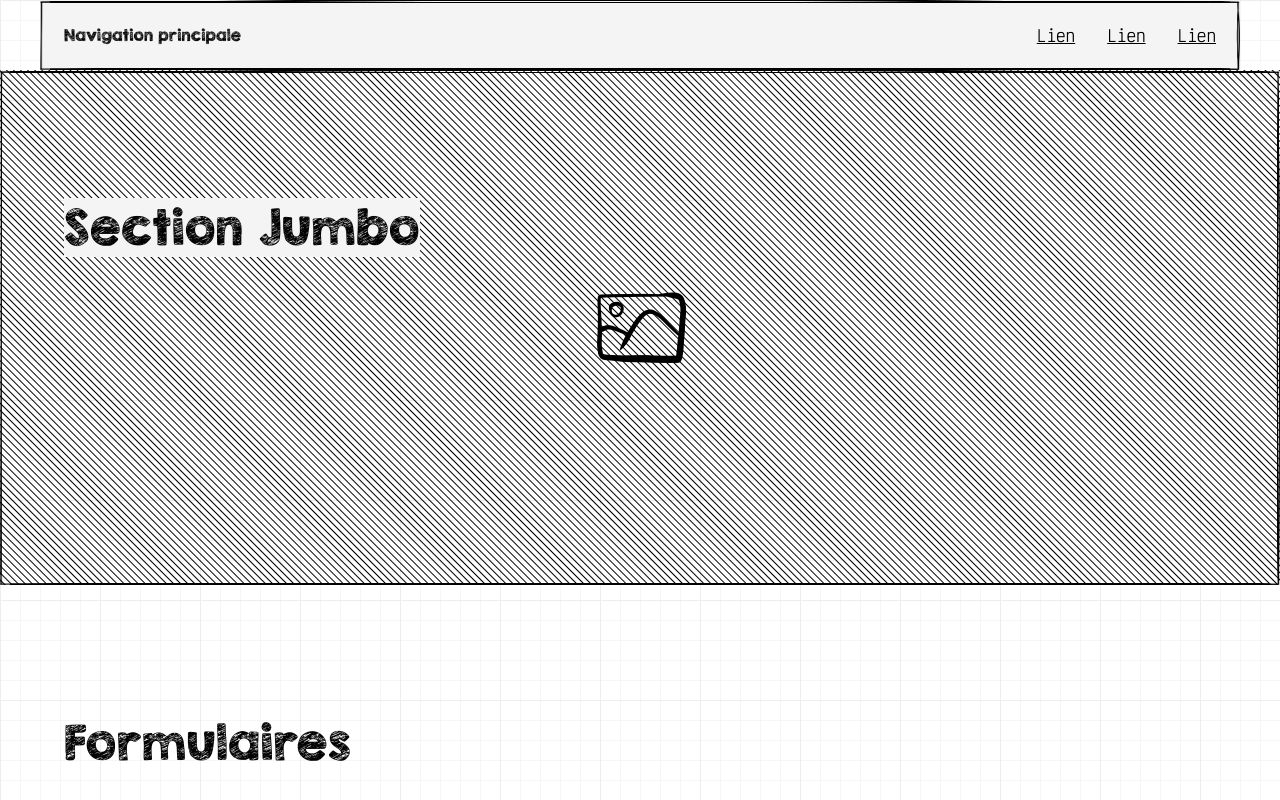
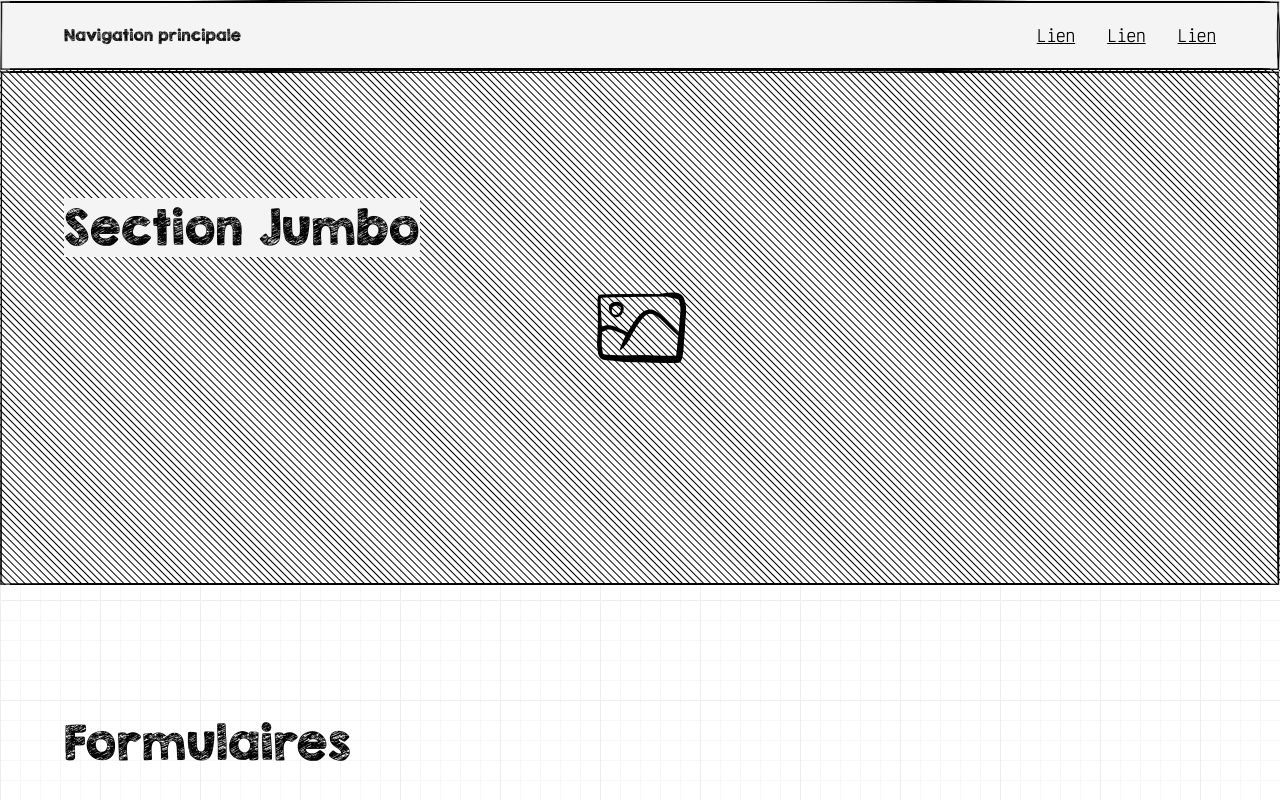
Before and after one commit to ita-design-system/blueprint, a plain HTML site: page index.html in a window 1280 px wide. Shown: the top 800 px of the page. Drawn offline with Linux system fonts and the light colour scheme; files whose address does not match are found by name.

Commit message:
feat: favicon + adaptation navbar

```diff
--- a/index.html
+++ b/index.html
@@ -10,7 +10,7 @@
     <meta itemprop="name" content="CSS Classes | BluePrint">
     <meta name="description" itemprop="description" content="List of all available CSS classes for BluePrint">
     <meta name="application-name" content="CSS Classes | BluePrint">
-    <link rel="icon" type="image/png" href="./docs/favicon.png">
+    <link rel="icon" type="image/png" href="./medias/favicon.png">
 
     <meta name="msapplication-TileColor" content="#182026">
     <meta name="theme-color" content="#182026">
@@ -55,7 +55,9 @@
 </head>
 <body class="m-0 | ff-400" style="min-height: 200vh;">
 
-    <nav class="d-flex ai-center jc-space-between gap-6 | pos-sticky top-0 z-1 | maxw-var1 p-5 m-auto | boimg-2 bc-200">
+    <!-- Navigation principale -->
+    <nav class="pos-sticky top-0 z-1 | boimg-2 bc-200">
+        <div class="d-flex ai-center jc-space-between gap-6 | w-100 maxw-var1 p-5 m-auto">
             <div class="d-flex ai-center gap-3 | ff-sketch">
                 <span class="icon-menu fs-5 d-none--xl"></span>
                 Navigation principale
@@ -65,8 +67,10 @@
                 <a href="#">Lien</a>
                 <a href="#">Lien</a>
             </div>
+        </div>
     </nav>
 
+    <!-- Section Jumbo -->
     <section class="d-flex ai-center fd-column | pos-relative | w-100 pt-9 pb-9 | baimg-stripes-1 boimg-2">
         <div class="pos-absolute top-50 left-50 t-tY-50 t-tX-50"><span class="icon-image fs-9"></span></div>
         <div class="d-flex | w-100 maxw-var1 pl-5 pr-5">
@@ -75,6 +79,7 @@
         <div style="height: 25vh;"></div>
     </section>
 
+    <!-- Formulaires -->
     <section class="d-flex fd-column gap-6 | pos-relative | w-100 maxw-var1 m-auto pt-9 pb-9 pl-5 pr-5">
         <h2 class="m-0 | ff-sketch fs-7">Formulaires</h2>
         <ul class="d-flex fw-wrap gap-6 | m-0 p-0 | ff-sketch | ls-none">
@@ -152,6 +157,7 @@
         </ul>
     </section>
 
+    <!-- Footer -->
     <footer class="d-flex ai-center jc-center | boimg-2 bc-200">
         <div class="d-flex jc-space-between fw-wrap gap-6 | pl-5 pr-5 pt-9 pb-9 w-100 maxw-var1 m-auto">
             <div class="d-flex fd-column gap-3 | ff-sketch fs-6">
```
Also changed, not shown: medias/favicon.png (added). Lines whose indentation alone changed are shown as unchanged.
